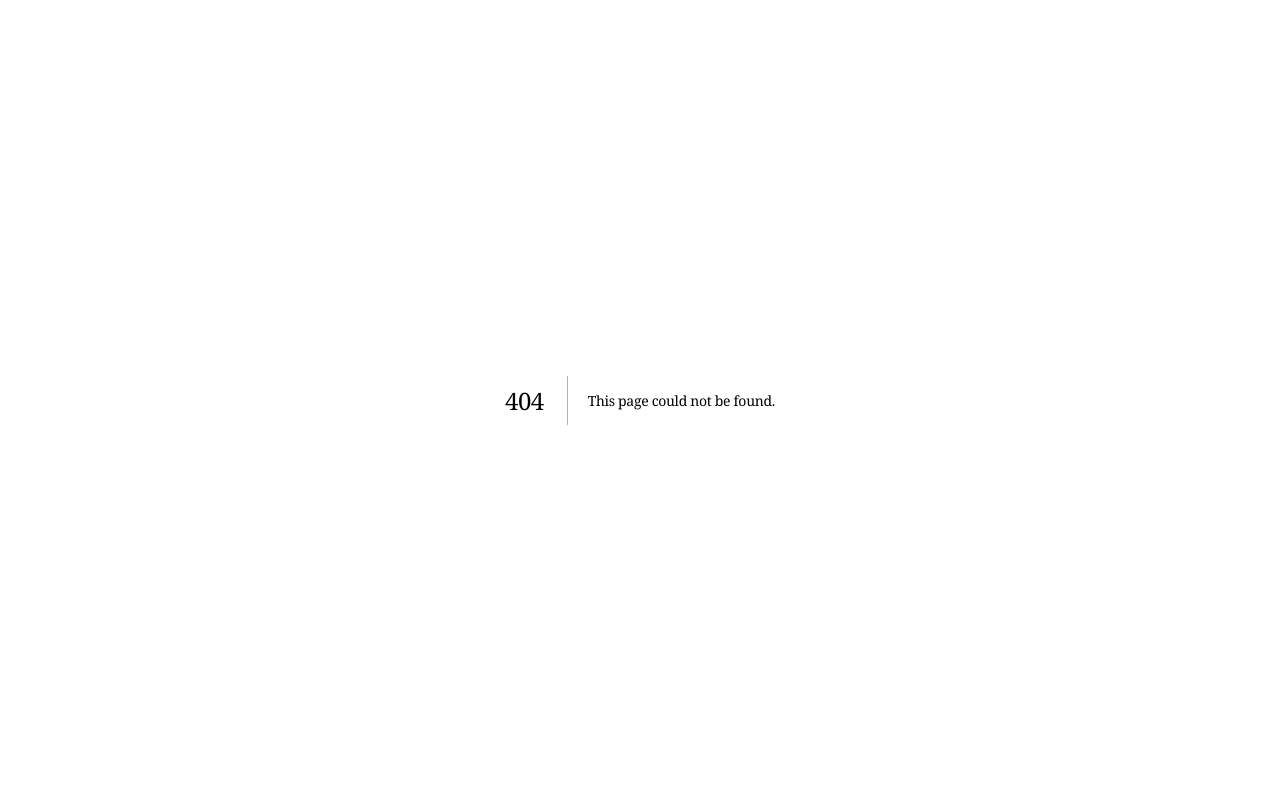
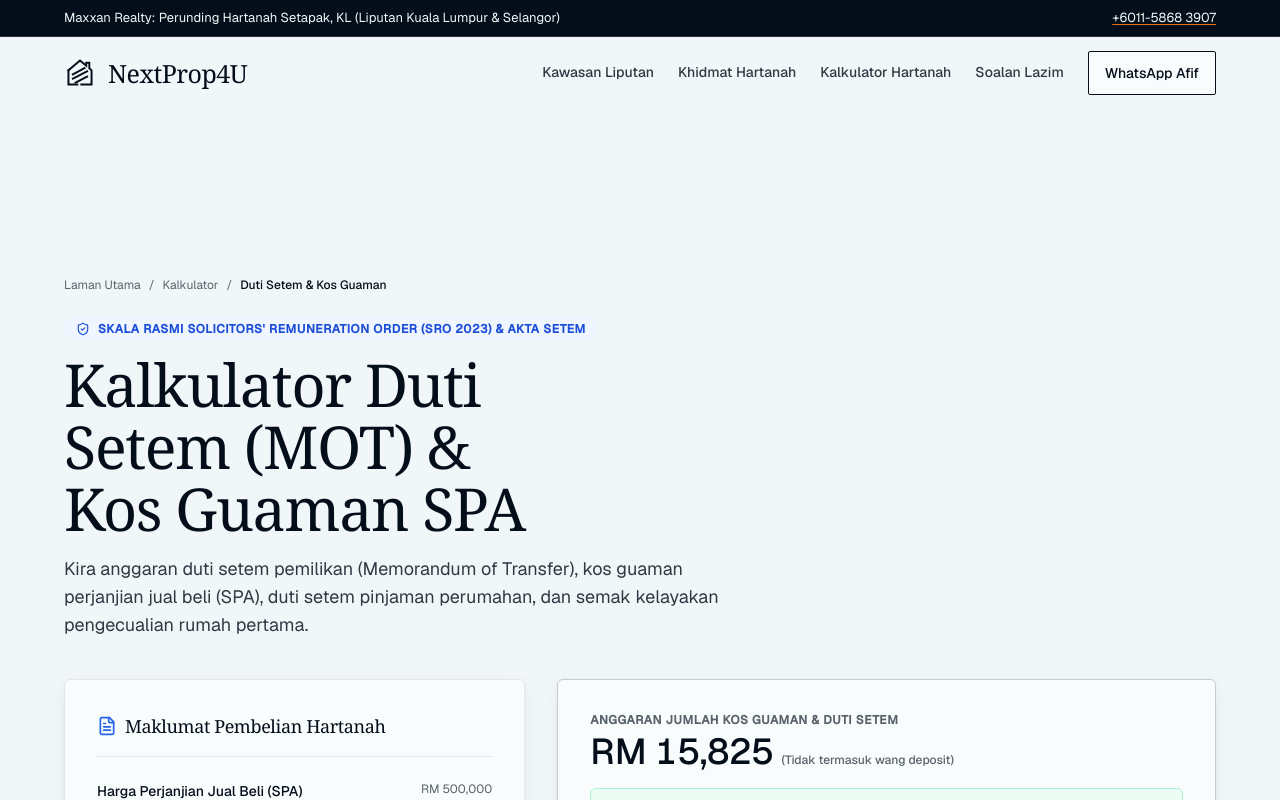
Before and after one commit to harvoline/nextprop4u, a Next.js app: page /kalkulator/duti-setem-legal-fee in a window 1280 px wide. Before the commit this address had no page. Shown: the top 800 px of the page. Built offline with nearby package versions, Linux system fonts and the light colour scheme; a web font is replaced by a local one.

Commit message:
feat(seo): add stamp duty and SPA legal fee calculator page

```diff
--- /dev/null
+++ b/src/app/kalkulator/duti-setem-legal-fee/page.tsx
@@ -0,0 +1,180 @@
+import type { Metadata } from "next";
+import Link from "next/link";
+import { StudioNavbar } from "../../../components/StudioNavbar";
+import { MastFooter } from "../../../components/MastFooter";
+import { RevealObserver } from "../../../components/RevealObserver";
+import { StampDutyLegalCalculator } from "../../../components/calculators/StampDutyLegalCalculator";
+import { CalculatorNavCards } from "../../../components/CalculatorNavCards";
+import { ShieldCheck, FileCheck, CheckCircle2 } from "lucide-react";
+
+export const metadata: Metadata = {
+  title: "Kalkulator Duti Setem (MOT) & Kos Guaman SPA 2026 | NextProp4U",
+  description:
+    "Kira kos guaman beli rumah, duti setem MOT pindah milik (LHDN), kos peguam SPA mengikut SRO 2023, duti setem loan, serta pengecualian pembeli rumah pertama di Malaysia.",
+  keywords: [
+    "kalkulator duti setem",
+    "kalkulator mot",
+    "kos guaman beli rumah",
+    "kalkulator legal fee malaysia",
+    "duti setem rumah pertama",
+    "spa legal fees sro 2023",
+    "duti setem pinjaman perumahan",
+  ],
+  openGraph: {
+    title: "Kalkulator Duti Setem (MOT) & Kos Guaman SPA 2026 | NextProp4U",
+    description:
+      "Kira anggaran duti setem pemilikan rumah dan fi peguam SPA secara tepat mengikut skala rasmi SRO 2023.",
+    url: "https://nextprop4u.com/kalkulator/duti-setem-legal-fee",
+    type: "website",
+  },
+};
+
+export default function StampDutyLegalPage() {
+  const whatsappNumber = "601158683907";
+  const generalWhatsappUrl = `https://wa.me/${whatsappNumber}?text=${encodeURIComponent(
+    "Hai Afif, saya ingin bertanyakan tentang anggaran kos guaman dan duti setem pembelian hartanah di KL / Selangor."
+  )}`;
+
+  return (
+    <div id="top">
+      <RevealObserver />
+      <StudioNavbar whatsappUrl={generalWhatsappUrl} />
+
+      <main id="main" className="studio-section--paper studio-section min-h-screen">
+        <div className="container pt-8 md:pt-12">
+          {/* Breadcrumb */}
+          <nav className="flex items-center gap-2 text-xs text-[var(--color-muted)] mb-6" aria-label="Breadcrumb">
+            <Link href="/" className="hover:text-[var(--color-ink)] transition-colors">
+              Laman Utama
+            </Link>
+            <span>/</span>
+            <Link href="/kalkulator" className="hover:text-[var(--color-ink)] transition-colors">
+              Kalkulator
+            </Link>
+            <span>/</span>
+            <span className="text-[var(--color-ink)] font-medium">Duti Setem &amp; Kos Guaman</span>
+          </nav>
+
+          {/* Header */}
+          <div className="max-w-3xl mb-10" data-reveal>
+            <div className="inline-flex items-center gap-2 text-xs font-semibold tracking-wider uppercase text-blue-700 bg-blue-50 px-3 py-1 rounded-full mb-3">
+              <ShieldCheck className="w-3.5 h-3.5" />
+              Skala Rasmi Solicitors&apos; Remuneration Order (SRO 2023) &amp; Akta Setem
+            </div>
+            <h1
+              style={{
+                fontFamily: "var(--font-display)",
+                fontSize: "var(--text-display-s)",
+                lineHeight: 1.05,
+                letterSpacing: "var(--tracking-display)",
+                color: "var(--color-ink)",
+                fontWeight: 400,
+              }}
+              className="mb-4"
+            >
+              Kalkulator Duti Setem (MOT) &amp; Kos Guaman SPA
+            </h1>
+            <p className="lead text-[var(--color-ink-2)] text-base sm:text-lg max-w-2xl">
+              Kira anggaran duti setem pemilikan (Memorandum of Transfer), kos guaman perjanjian jual beli (SPA), duti setem pinjaman perumahan, dan semak kelayakan pengecualian rumah pertama.
+            </p>
+          </div>
+
+          {/* Interactive Calculator */}
+          <div className="mb-16" data-reveal>
+            <StampDutyLegalCalculator />
+          </div>
+
+          {/* Legal Guide & Schedules */}
+          <div className="grid grid-cols-1 lg:grid-cols-2 gap-8 mb-16" data-reveal>
+            <div className="sheet p-6 sm:p-8 border border-[var(--color-rule)]/70">
+              <h2 className="font-display text-xl font-medium text-[var(--color-ink)] mb-4">
+                Jadual Kadar Bertingkat Duti Setem MOT (LHDN)
+              </h2>
+              <p className="text-xs sm:text-sm text-[var(--color-ink-2)] leading-relaxed mb-4">
+                Duti setem bagi Surat Cara Pindah Milik (MOT / Deed of Assignment) dikira secara bertingkat mengikut harga belian hartanah dalam SPA:
+              </p>
+              <div className="overflow-x-auto">
+                <table className="w-full text-xs text-left">
+                  <thead>
+                    <tr className="border-b border-[var(--color-rule)] text-[var(--color-muted)]">
+                      <th className="py-2 font-medium">Peringkat Nilai Hartanah</th>
+                      <th className="py-2 font-medium text-right">Kadar Duti</th>
+                    </tr>
+                  </thead>
+                  <tbody className="divide-y divide-[var(--color-rule)]/50 text-[var(--color-ink-2)]">
+                    <tr>
+                      <td className="py-2">RM100,000 Pertama</td>
+                      <td className="py-2 text-right font-medium">1.0% (Maks RM1,000)</td>
+                    </tr>
+                    <tr>
+                      <td className="py-2">RM100,001 hingga RM500,000</td>
+                      <td className="py-2 text-right font-medium">2.0% (Maks RM8,000)</td>
+                    </tr>
+                    <tr>
+                      <td className="py-2">RM500,001 hingga RM1,000,000</td>
+                      <td className="py-2 text-right font-medium">3.0% (Maks RM15,000)</td>
+                    </tr>
+                    <tr>
+                      <td className="py-2">Melebihi RM1,000,000</td>
+                      <td className="py-2 text-right font-medium">4.0%</td>
+                    </tr>
+                  </tbody>
+                </table>
+              </div>
+              <p className="text-[11px] text-[var(--color-muted)] mt-3 leading-relaxed m-0">
+                * Pembeli rumah pertama berhak menikmati pengecualian 100% duti setem untuk hartanah berharga RM500,000 ke bawah.
+              </p>
+            </div>
+
+            <div className="sheet p-6 sm:p-8 border border-[var(--color-rule)]/70">
+              <h2 className="font-display text-xl font-medium text-[var(--color-ink)] mb-4">
+                Skala Fi Peguam Hartanah (SRO 2023)
+              </h2>
+              <p className="text-xs sm:text-sm text-[var(--color-ink-2)] leading-relaxed mb-4">
+                Fi guaman bagi penyediaan Perjanjian Jual Beli (SPA) dan Perjanjian Pinjaman dikawal selia di bawah <em>Solicitors&apos; Remuneration Order (SRO 2023)</em>:
+              </p>
+              <div className="overflow-x-auto">
+                <table className="w-full text-xs text-left">
+                  <thead>
+                    <tr className="border-b border-[var(--color-rule)] text-[var(--color-muted)]">
+                      <th className="py-2 font-medium">Peringkat Nilai SPA / Pinjaman</th>
+                      <th className="py-2 font-medium text-right">Skala Fi Rasmi</th>
+                    </tr>
+                  </thead>
+                  <tbody className="divide-y divide-[var(--color-rule)]/50 text-[var(--color-ink-2)]">
+                    <tr>
+                      <td className="py-2">RM500,000 Pertama</td>
+                      <td className="py-2 text-right font-medium">1.25% (Min RM500)</td>
+                    </tr>
+                    <tr>
+                      <td className="py-2">RM500,001 hingga RM1,000,000</td>
+                      <td className="py-2 text-right font-medium">1.00%</td>
+                    </tr>
+                    <tr>
+                      <td className="py-2">RM1,000,001 hingga RM3,000,000</td>
+                      <td className="py-2 text-right font-medium">0.75%</td>
+                    </tr>
+                    <tr>
+                      <td className="py-2">RM3,000,001 hingga RM5,000,000</td>
+                      <td className="py-2 text-right font-medium">0.60%</td>
+                    </tr>
+                  </tbody>
+                </table>
+              </div>
+              <p className="text-[11px] text-[var(--color-muted)] mt-3 leading-relaxed m-0">
+                * Tertakluk kepada Cukai Perkhidmatan (SST 8%) ke atas fi guaman dan kos disbursement pejabat tanah.
+              </p>
+            </div>
+          </div>
+
+          {/* Interlinked Related Calculators */}
+          <div data-reveal>
+            <CalculatorNavCards currentSlug="/kalkulator/duti-setem-legal-fee" />
+          </div>
+        </div>
+      </main>
+
+      <MastFooter whatsappUrl={generalWhatsappUrl} />
+    </div>
+  );
+}
```
